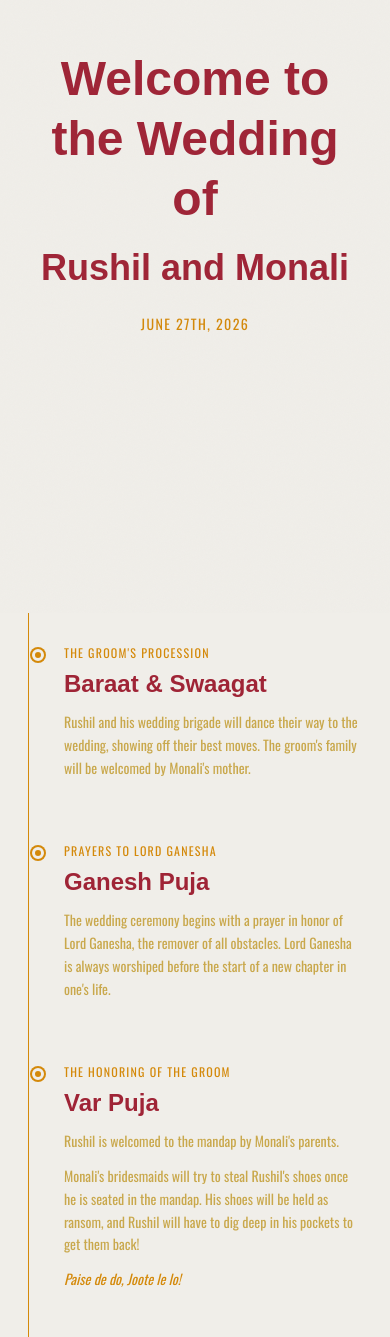
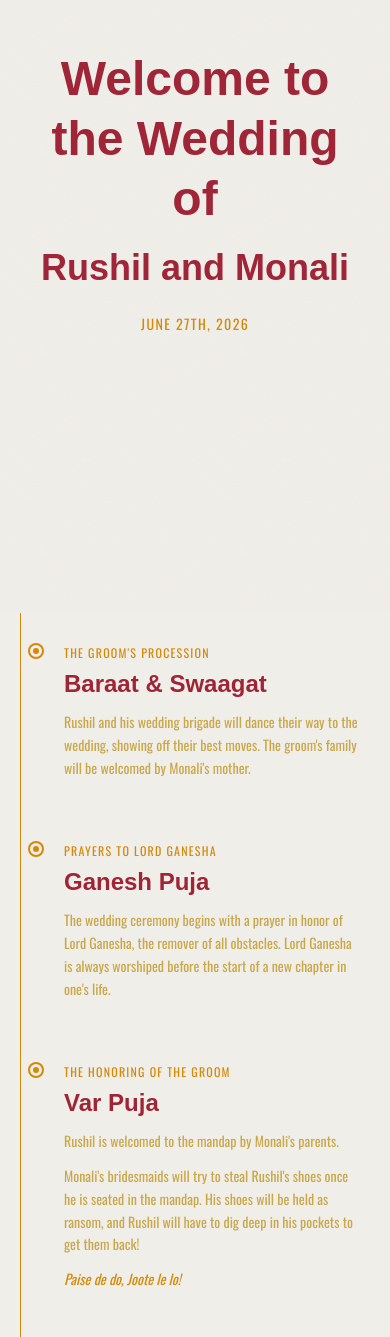
Before and after one commit to krushpatel04/M-R-Wedding, a Next.js app: page /M-R-Wedding/ in a window 390 px wide. Shown: the part 231-1568 px from the top of the page. Built offline with nearby package versions, Linux system fonts and the light colour scheme; a web font is replaced by a local one.

Commit message:
Fix mobile timeline: left-aligned line with properly centered dots

```diff
--- a/app/components/Portfolio.tsx
+++ b/app/components/Portfolio.tsx
@@ -252,9 +252,9 @@ function TimelineEvent({ event, index }: { event: WeddingEvent; index: number })
       </div>
 
       {/* Mobile layout */}
-      <div className="flex md:hidden items-start gap-5 py-8 px-4">
-        <div className="flex flex-col items-center shrink-0 mt-1">{dot}</div>
-        <div ref={mobileRef} className="card-animate flex-1" data-side="right">
+      <div className="md:hidden relative py-8 pr-4" style={{ paddingLeft: "48px" }}>
+        <div className="absolute" style={{ left: "14px", top: "2rem" }}>{dot}</div>
+        <div ref={mobileRef} className="card-animate" data-side="right">
           <EventContent event={event} />
         </div>
       </div>
@@ -302,7 +302,7 @@ export default function Portfolio() {
         {/* Vertical left line — mobile only */}
         <div
           className="md:hidden absolute top-0 bottom-0"
-          style={{ left: "28px", width: "1px", background: "var(--color-accent)" }}
+          style={{ left: "20px", width: "1px", background: "var(--color-accent)" }}
         />
 
         {events.map((event, i) => (
```
